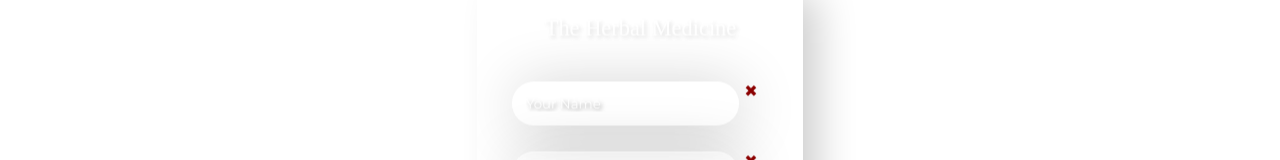
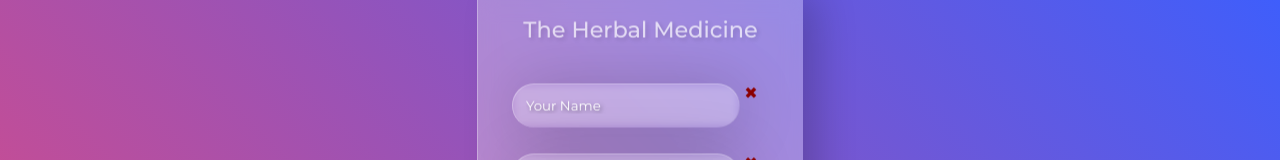
Before and after one commit to AnilBhatt01/form1, a plain HTML site: page index.html in a window 1280 px wide. Shown: the top 160 px of the page. Drawn offline with Linux system fonts and the light colour scheme.

Commit message:
Update style.css

```diff
--- a/style.css
+++ b/style.css
@@ -1,4 +1,4 @@
-218body {
+body {
 	 background: linear-gradient(45deg, #fc466b, #3f5efb);
 	 height: 100vh;
 	 font-family: 'Montserrat', sans-serif;
```
